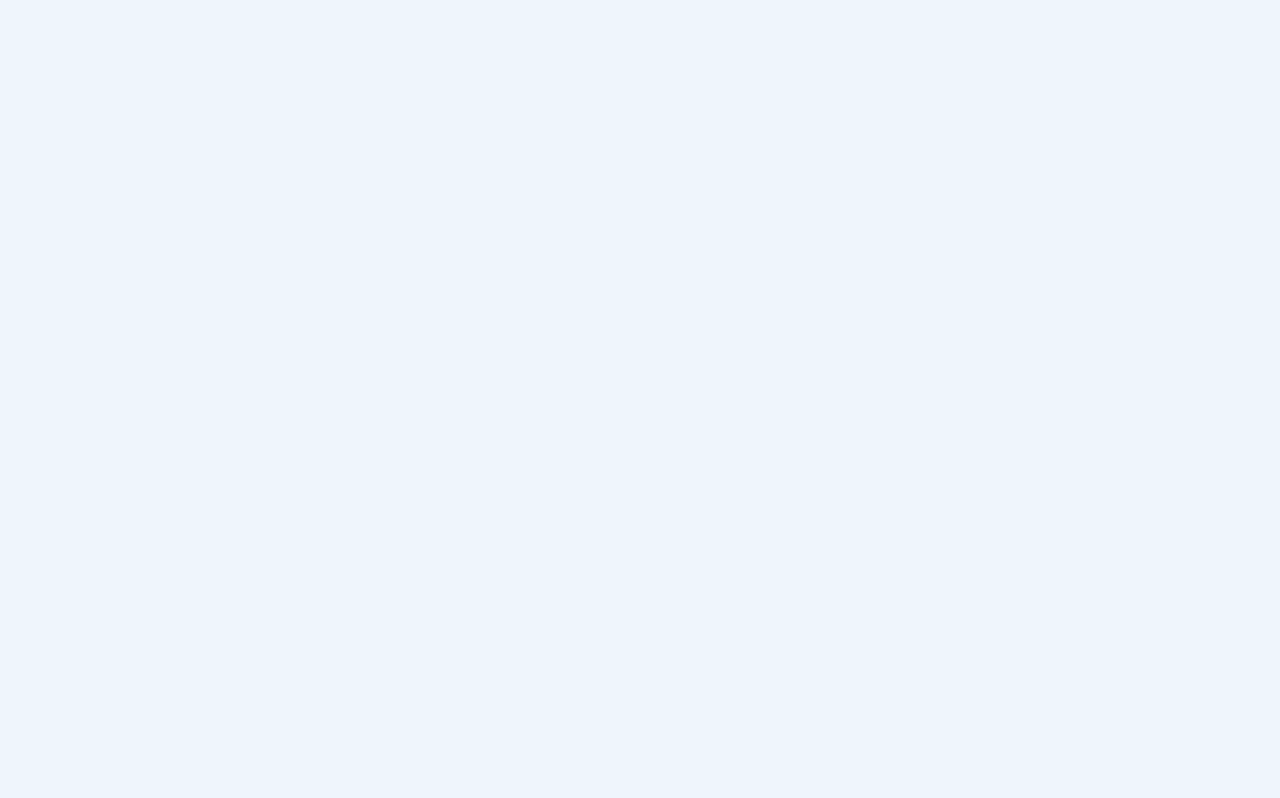
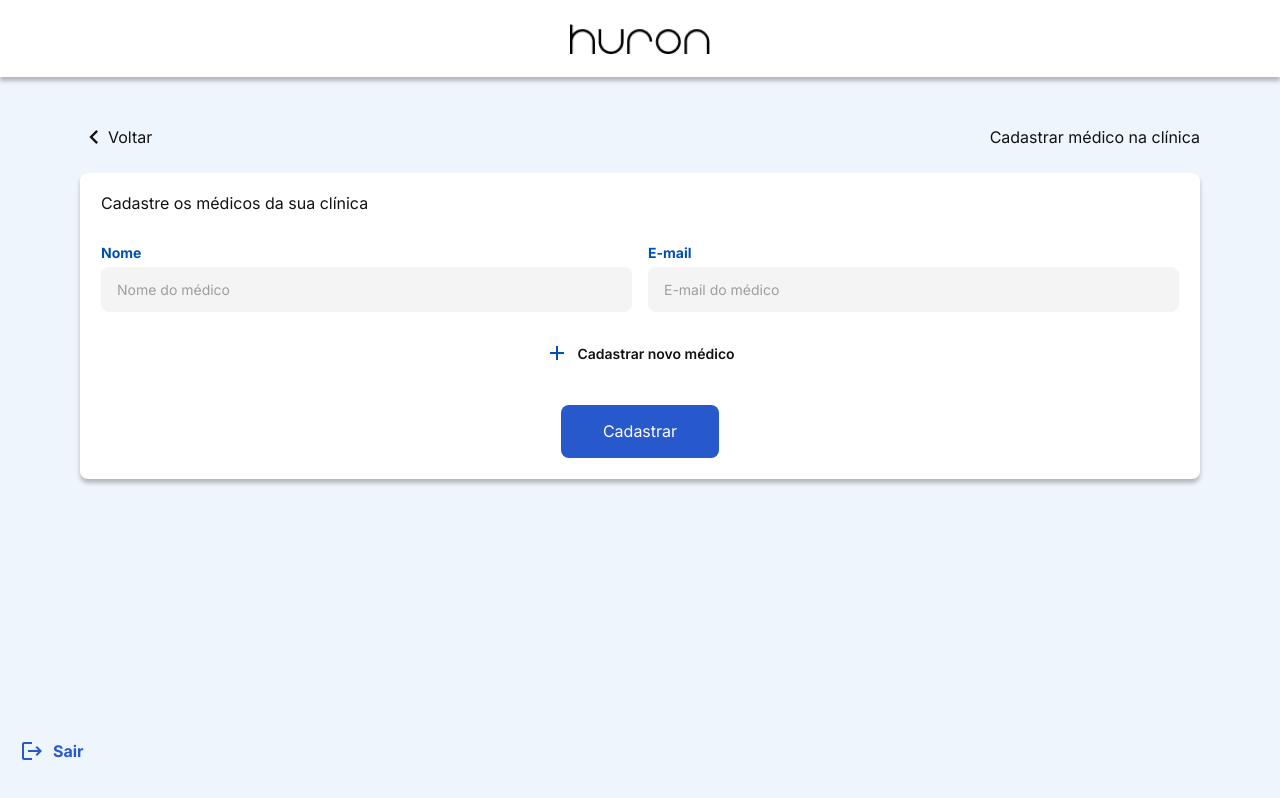
Before and after one commit to Loureiro12/Huron-web, a React (Create React App) app: page /medical-record in a window 1280 px wide. Before the commit this address had no page. Built offline with nearby package versions, Linux system fonts and the light colour scheme.

Commit message:
feat: medical record

```diff
--- /dev/null
+++ b/src/pages/MedicalRecord/index.tsx
@@ -0,0 +1,72 @@
+import LogoutIcon from '@mui/icons-material/Logout'
+import KeyboardArrowLeftIcon from '@mui/icons-material/KeyboardArrowLeft'
+import AddIcon from '@mui/icons-material/Add'
+
+import { FloatingBox } from '../../components/FloatingBox'
+import { Header } from '../../components/Header'
+import { Box } from '../../components/Box'
+import { Input } from '../../components/Input'
+import { Button } from '../../components/Button'
+
+import {
+  Container,
+  Content,
+  ContentHeaderPage,
+  ButtonBack,
+  TextHeaderPage,
+  TextFloatingBox,
+  ContainerFloatingBox,
+  TitleBox,
+  WrapperInput,
+  ButtonAddDoctor,
+  ContainerButtonAddDoctor,
+} from './styles'
+
+export function MedicalRecord() {
+  const handleClickNewDoctor = () => {
+    console.log('Adiciona mais um campo de médico')
+  }
+  return (
+    <>
+      <Header />
+      <Container>
+        <Content>
+          <ContentHeaderPage>
+            <ButtonBack>
+              <KeyboardArrowLeftIcon />
+              <p>Voltar</p>
+            </ButtonBack>
+            <TextHeaderPage>Cadastrar médico na clínica</TextHeaderPage>
+          </ContentHeaderPage>
+          <Box style={{ mg: '1.375rem 0rem', bg: '#FFFFFF' }}>
+            <TitleBox>Cadastre os médicos da sua clínica</TitleBox>
+            <WrapperInput>
+              <Input label="Nome" placeholder="Nome do médico" />
+              <Input label="E-mail" placeholder="E-mail do médico" />
+            </WrapperInput>
+            <ContainerButtonAddDoctor>
+              <ButtonAddDoctor
+                type="button"
+                onClick={() => handleClickNewDoctor()}
+              >
+                <AddIcon />
+                <p>Cadastrar novo médico</p>
+              </ButtonAddDoctor>
+            </ContainerButtonAddDoctor>
+            <Button
+              text="Cadastrar"
+              styleButton={{ mg: '32px 0px 0px 0px' }}
+              type="button"
+            />
+          </Box>
+        </Content>
+      </Container>
+      <FloatingBox>
+        <ContainerFloatingBox>
+          <LogoutIcon />
+          <TextFloatingBox>Sair</TextFloatingBox>
+        </ContainerFloatingBox>
+      </FloatingBox>
+    </>
+  )
+}
--- /dev/null
+++ b/src/pages/MedicalRecord/styles.ts
@@ -0,0 +1,163 @@
+import styled from 'styled-components'
+
+export const Container = styled.div`
+  justify-content: center;
+  align-items: center;
+  text-align: center;
+  display: flex;
+  padding: 0 20px;
+`
+
+export const Content = styled.div`
+  width: 1120px;
+  margin-top: 2.875rem;
+`
+
+export const Text = styled.p`
+  font-family: 'Inter';
+  font-style: normal;
+  font-weight: 400;
+  font-size: 1rem;
+  line-height: 19px;
+
+  color: ${(props) => props.theme['gray-900']};
+`
+export const ContentHeaderPage = styled.div`
+  display: flex;
+  justify-content: space-between;
+  align-items: center;
+`
+
+export const ButtonBack = styled.button`
+  outline: 0;
+  border: 0;
+  background-color: transparent;
+  display: flex;
+  align-items: center;
+  cursor: pointer;
+  color: ${(props) => props.theme['gray-900']};
+
+  p {
+    font-family: 'Inter';
+    font-style: normal;
+    font-weight: 400;
+    font-size: 1rem;
+    line-height: 19px;
+  }
+
+  svg {
+    font-size: 1.75rem;
+  }
+
+  :hover {
+    color: #7c7c7c;
+  }
+`
+
+export const TextHeaderPage = styled.p`
+  font-family: 'Inter';
+  font-style: normal;
+  font-weight: 400;
+  font-size: 1rem;
+  line-height: 19px;
+
+  color: ${(props) => props.theme['gray-900']};
+`
+
+export const ContainerFloatingBox = styled.button`
+  border: 0;
+  outline: 0;
+  background-color: transparent;
+  cursor: pointer;
+  display: flex;
+  align-items: center;
+  justify-content: center;
+  gap: 0.5625rem;
+
+  :hover {
+    p {
+      color: ${(props) => props.theme['blue-200']};
+    }
+
+    svg {
+      color: ${(props) => props.theme['blue-200']};
+    }
+  }
+
+  svg {
+    color: ${(props) => props.theme['blue-100']};
+    font-weight: 700;
+  }
+`
+
+export const TextFloatingBox = styled.p`
+  font-family: 'Inter';
+  font-style: normal;
+  font-weight: 700;
+  font-size: 16px;
+  line-height: 19px;
+
+  color: ${(props) => props.theme['blue-100']};
+`
+
+export const TitleBox = styled.p`
+  font-family: 'Inter';
+  font-style: normal;
+  font-weight: 400;
+  font-size: 16px;
+  line-height: 19px;
+  text-align: start;
+  margin-bottom: 31px;
+
+  color: ${(props) => props.theme['gray-900']};
+`
+
+export const WrapperInput = styled.div`
+  display: flex;
+  gap: 16px;
+  margin-bottom: 21px;
+`
+
+export const ContainerButtonAddDoctor = styled.div`
+  justify-content: center;
+  display: flex;
+`
+
+export const ButtonAddDoctor = styled.button`
+  display: flex;
+  flex-direction: row;
+  align-items: center;
+  outline: 0;
+  border: 0;
+  background-color: transparent;
+  cursor: pointer;
+  transition: 0.8;
+  gap: 8px;
+  padding: 8px;
+  border-radius: 8px;
+
+  p {
+    font-family: 'Inter';
+    font-style: normal;
+    font-weight: 600;
+    font-size: 14px;
+    line-height: 17px;
+    text-align: center;
+
+    color: ${(props) => props.theme['gray-900']};
+  }
+
+  svg {
+    color: ${(props) => props.theme['blue-150']};
+  }
+
+  :hover {
+    p {
+      color: ${(props) => props.theme['gray-500']};
+    }
+
+    svg {
+      color: ${(props) => props.theme['blue-50']};
+    }
+  }
+`
--- a/src/router/app.routes.tsx
+++ b/src/router/app.routes.tsx
@@ -1,6 +1,7 @@
 import { Route, Routes } from 'react-router-dom'
 import { CreateClinic } from '../pages/CreateClinic'
 import { ListClinics } from '../pages/ListClinics'
+import { MedicalRecord } from '../pages/MedicalRecord'
 
 export function AppRoutes() {
   return (
@@ -8,6 +9,7 @@ export function AppRoutes() {
       <Route path="/">
         <Route path="/list-clinics" element={<ListClinics />} />
         <Route path="/create-clinic" element={<CreateClinic />} />
+        <Route path="/medical-record" element={<MedicalRecord />} />
       </Route>
     </Routes>
   )
```
